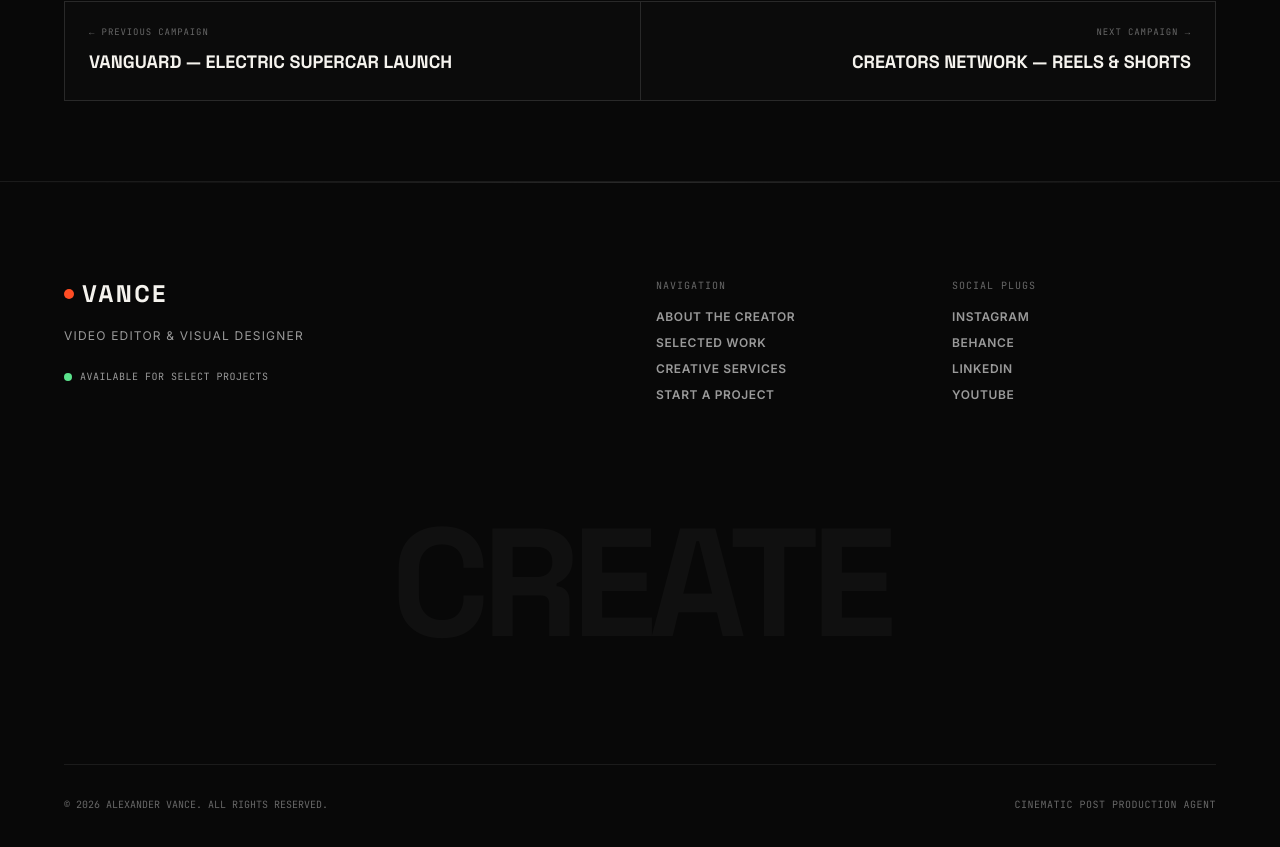
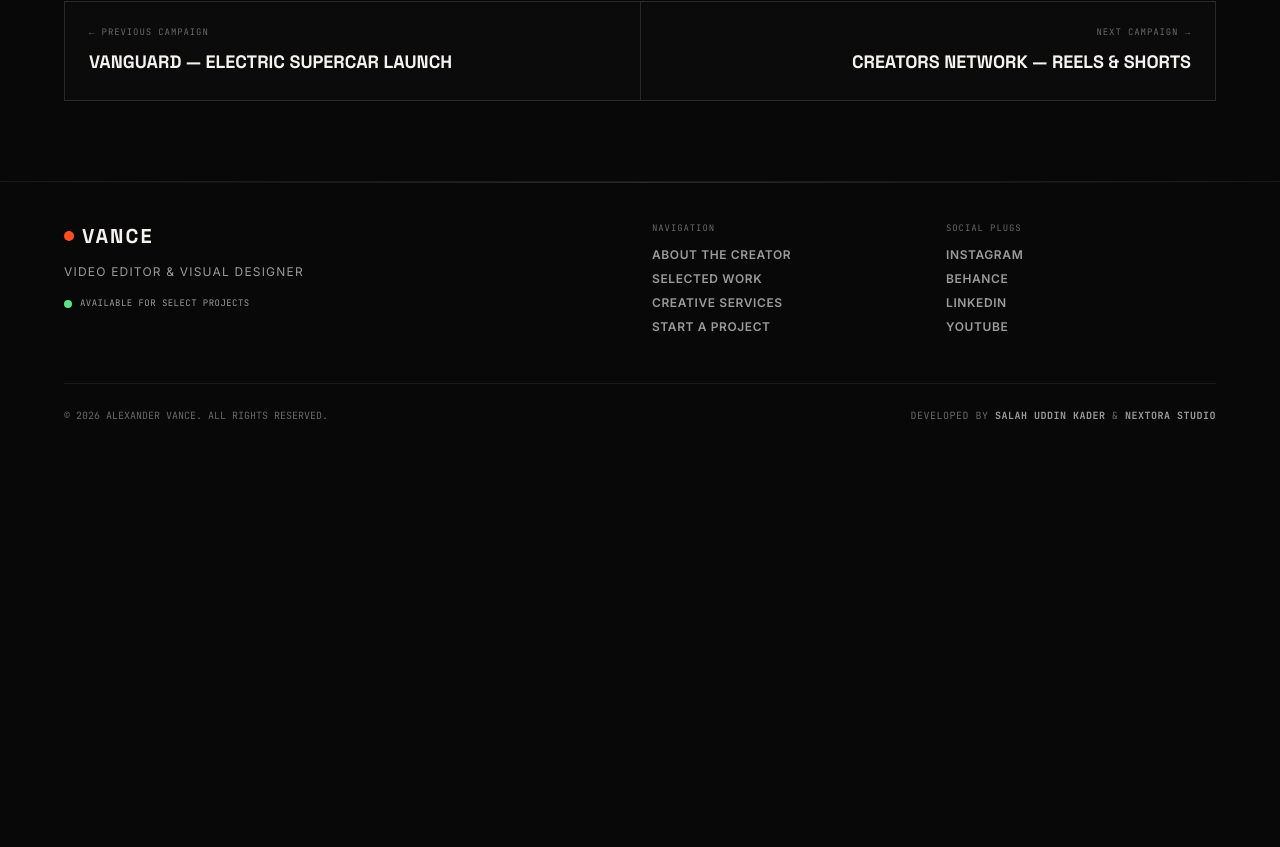
Before and after one commit to salahuddingfx/Editor-Portfolio, a React (Vite) app: page /work/apex-legends-reveal in a window 1280 px wide. Shown: the part 3317-4164 px from the top of the page. After the commit the page ends 3780 px from the top, so only its background shows below. Built offline with nearby package versions, Linux system fonts and the light colour scheme.

Commit message:
feat: implement core navigation and layout components including footer, navbar, and primary page shells

```diff
--- a/src/components/BeforeAfterSlider.jsx
+++ b/src/components/BeforeAfterSlider.jsx
@@ -36,6 +36,7 @@ export default function BeforeAfterSlider({ beforeImage, afterImage, beforeLabel
       <img
         src={beforeImage}
         alt="Raw grading state"
+        loading="lazy"
         className="absolute inset-0 w-full h-full object-cover"
         draggable="false"
       />
@@ -51,6 +52,7 @@ export default function BeforeAfterSlider({ beforeImage, afterImage, beforeLabel
         <img
           src={afterImage}
           alt="Graded cinematic state"
+          loading="lazy"
           className="absolute inset-0 w-full h-full object-cover"
           draggable="false"
         />
--- a/src/components/Footer.jsx
+++ b/src/components/Footer.jsx
@@ -5,18 +5,18 @@ import { siteConfig } from "../config/siteConfig";
 
 export default function Footer() {
   return (
-    <footer className="w-full bg-[#080808] border-t border-default-border/60 py-16 md:py-24 relative overflow-hidden">
+    <footer className="w-full bg-[#080808] border-t border-default-border/60 py-8 md:py-10 relative overflow-hidden">
       {/* Editorial Backdrop Accent Grid Line */}
       <div className="absolute inset-x-0 top-0 h-[1px] bg-gradient-to-r from-transparent via-default-border to-transparent" />
 
-      <div className="max-w-[1600px] mx-auto px-6 md:px-12 lg:px-16 flex flex-col gap-16 md:gap-20">
+      <div className="max-w-[1600px] mx-auto px-6 md:px-12 lg:px-16 flex flex-col gap-10 md:gap-12">
 
         {/* Footer Top Section */}
-        <div className="grid grid-cols-1 md:grid-cols-12 gap-10 md:gap-8 items-start">
+        <div className="grid grid-cols-1 md:grid-cols-12 gap-8 md:gap-6 items-start">
 
           {/* Logo & Subtitle */}
-          <div className="md:col-span-6 flex flex-col gap-4">
-            <Link to="/" className="font-space text-2xl font-bold tracking-widest text-[#F5F3EE] flex items-center gap-2">
+          <div className="md:col-span-6 flex flex-col gap-3">
+            <Link to="/" className="font-space text-xl font-bold tracking-widest text-[#F5F3EE] flex items-center gap-2">
               <span className="w-2.5 h-2.5 rounded-full bg-primary-accent" />
               VANCE
             </Link>
@@ -24,17 +24,17 @@ export default function Footer() {
               Video Editor & Visual Designer
             </p>
             {siteConfig.availableForWork && (
-              <div className="flex items-center gap-2 mt-2">
+              <div className="flex items-center gap-2 mt-1">
                 <span className="w-2 h-2 rounded-full bg-status-success" />
-                <span className="font-mono text-[10px] text-secondary-text tracking-wider uppercase">AVAILABLE FOR SELECT PROJECTS</span>
+                <span className="font-mono text-[9px] text-secondary-text tracking-wider uppercase">AVAILABLE FOR SELECT PROJECTS</span>
               </div>
             )}
           </div>
 
           {/* Navigation links */}
-          <div className="md:col-span-3 flex flex-col gap-4">
-            <span className="font-mono text-[10px] text-muted-text tracking-widest uppercase">NAVIGATION</span>
-            <div className="flex flex-col gap-2.5">
+          <div className="md:col-span-3 flex flex-col gap-3">
+            <span className="font-mono text-[9px] text-muted-text tracking-widest uppercase">NAVIGATION</span>
+            <div className="flex flex-col gap-2">
               <Link to="/about" className="font-inter text-xs tracking-wider font-semibold text-secondary-text hover:text-primary-accent transition-colors w-fit">ABOUT THE CREATOR</Link>
               <Link to="/work" className="font-inter text-xs tracking-wider font-semibold text-secondary-text hover:text-primary-accent transition-colors w-fit">SELECTED WORK</Link>
               <Link to="/services" className="font-inter text-xs tracking-wider font-semibold text-secondary-text hover:text-primary-accent transition-colors w-fit">CREATIVE SERVICES</Link>
@@ -43,9 +43,9 @@ export default function Footer() {
           </div>
 
           {/* Social Links */}
-          <div className="md:col-span-3 flex flex-col gap-4">
-            <span className="font-mono text-[10px] text-muted-text tracking-widest uppercase">SOCIAL PLUGS</span>
-            <div className="flex flex-col gap-2.5">
+          <div className="md:col-span-3 flex flex-col gap-3">
+            <span className="font-mono text-[9px] text-muted-text tracking-widest uppercase">SOCIAL PLUGS</span>
+            <div className="flex flex-col gap-2">
               {Object.entries(siteConfig.socials).map(([name, url]) => (
                 <a
                   key={name}
@@ -62,20 +62,20 @@ export default function Footer() {
 
         </div>
 
-        {/* Big Decorative text */}
-        <div className="w-full text-center py-6 select-none opacity-[0.03]">
-          <h1 className="font-space text-[12vw] font-bold leading-none tracking-tighter text-[#F5F3EE]">
-            CREATE
-          </h1>
-        </div>
-
         {/* Footer Bottom Metadata */}
-        <div className="border-t border-default-border/60 pt-8 flex flex-col sm:flex-row justify-between items-center gap-4 text-center sm:text-left">
+        <div className="border-t border-default-border/60 pt-6 flex flex-col sm:flex-row justify-between items-center gap-4 text-center sm:text-left">
           <p className="font-mono text-[10px] text-muted-text">
             © {new Date().getFullYear()} ALEXANDER VANCE. ALL RIGHTS RESERVED.
           </p>
-          <p className="font-mono text-[10px] text-muted-text tracking-wider">
-            CINEMATIC POST PRODUCTION AGENT
+          <p className="font-mono text-[10px] text-muted-text tracking-wider uppercase">
+            Developed by{" "}
+            <Link to="/developer" className="text-secondary-text hover:text-primary-accent transition-colors font-semibold">
+              Salah Uddin Kader
+            </Link>{" "}
+            &amp;{" "}
+            <a href="https://nextorastudio.tech" target="_blank" rel="noopener noreferrer" className="text-secondary-text hover:text-primary-accent transition-colors font-semibold">
+              Nextora Studio
+            </a>
           </p>
         </div>
 
--- a/src/components/Navbar.jsx
+++ b/src/components/Navbar.jsx
@@ -7,9 +7,7 @@ import { siteConfig } from "../config/siteConfig";
 
 export default function Navbar({ onPlayShowreel }) {
   const [isScrolled, setIsScrolled] = useState(false);
-  const [isVisible, setIsVisible] = useState(true);
   const [isMobileMenuOpen, setIsMobileMenuOpen] = useState(false);
-  const [lastScrollY, setLastScrollY] = useState(0);
   const location = useLocation();
 
   useEffect(() => {
@@ -22,19 +20,11 @@ export default function Navbar({ onPlayShowreel }) {
       } else {
         setIsScrolled(false);
       }
-
-      // Hide navbar when scrolling down, reveal when scrolling up
-      if (currentScrollY > lastScrollY && currentScrollY > 100) {
-        setIsVisible(false);
-      } else {
-        setIsVisible(true);
-      }
-      setLastScrollY(currentScrollY);
     };
 
     window.addEventListener("scroll", handleScroll);
     return () => window.removeEventListener("scroll", handleScroll);
-  }, [lastScrollY]);
+  }, []);
 
   // Lock scrolling when mobile menu is open
   useEffect(() => {
@@ -79,7 +69,7 @@ export default function Navbar({ onPlayShowreel }) {
           isScrolled
             ? "bg-secondary-bg/90 backdrop-blur-md border-b border-default-border/50 py-3 md:py-4"
             : "bg-transparent py-5 md:py-8"
-        } ${isVisible ? "translate-y-0" : "-translate-y-full"}`}
+        }`}
       >
         <div className="max-w-[1600px] mx-auto px-6 md:px-12 lg:px-16 flex items-center justify-between">
           {/* Logo */}
--- a/src/pages/About.jsx
+++ b/src/pages/About.jsx
@@ -51,6 +51,7 @@ export default function About() {
                 <img
                   src="https://images.unsplash.com/photo-1531297484001-80022131f5a1?auto=format&fit=crop&w=800&q=80"
                   alt="Alexander Vance studio workstation"
+                  loading="lazy"
                   className="w-full h-full object-cover"
                 />
               </div>
--- a/src/pages/ProjectDetails.jsx
+++ b/src/pages/ProjectDetails.jsx
@@ -321,6 +321,7 @@ export default function ProjectDetails() {
               <img
                 src={fullscreenImage}
                 alt="Fullscreen Preview Frame"
+                loading="lazy"
                 className="w-full h-full object-contain max-h-[85vh]"
               />
             </motion.div>
--- a/src/sections/AboutPreview.jsx
+++ b/src/sections/AboutPreview.jsx
@@ -47,6 +47,7 @@ export default function AboutPreview() {
               <motion.img
                 src="https://images.unsplash.com/photo-1574717024653-61fd2cf4d44d?auto=format&fit=crop&w=800&q=80"
                 alt="Creative editing workspace"
+                loading="lazy"
                 className="w-full h-[120%] object-cover absolute top-0 left-0"
                 style={{ y: isReduced ? 0 : y }}
               />
--- a/src/sections/TestimonialsSection.jsx
+++ b/src/sections/TestimonialsSection.jsx
@@ -84,6 +84,7 @@ export default function TestimonialsSection() {
                   <img
                     src={current.image}
                     alt={current.name}
+                    loading="lazy"
                     className="w-12 h-12 rounded-full object-cover border border-default-border/60"
                   />
                 )}
```
Also changed, not shown: src/App.jsx (+27 -8 lines).
